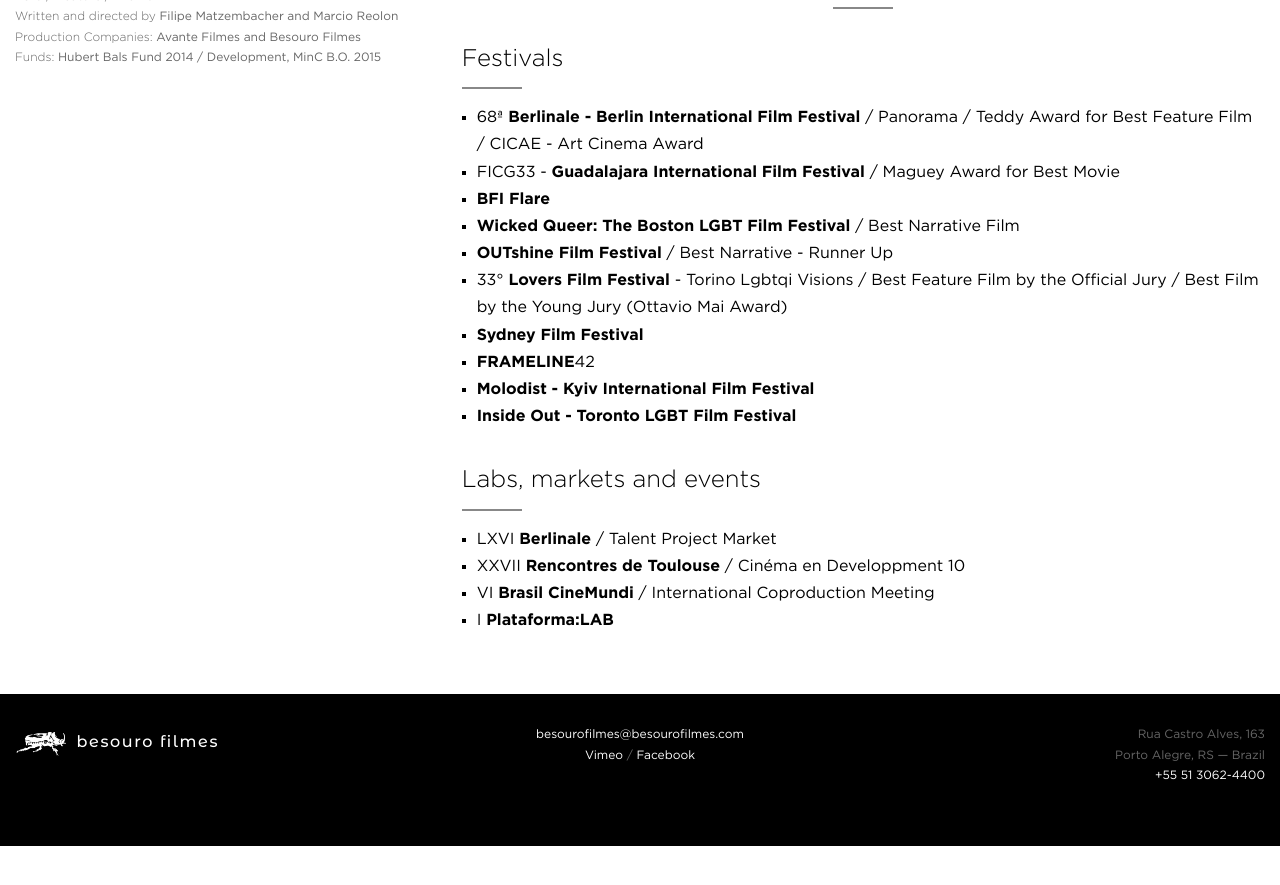
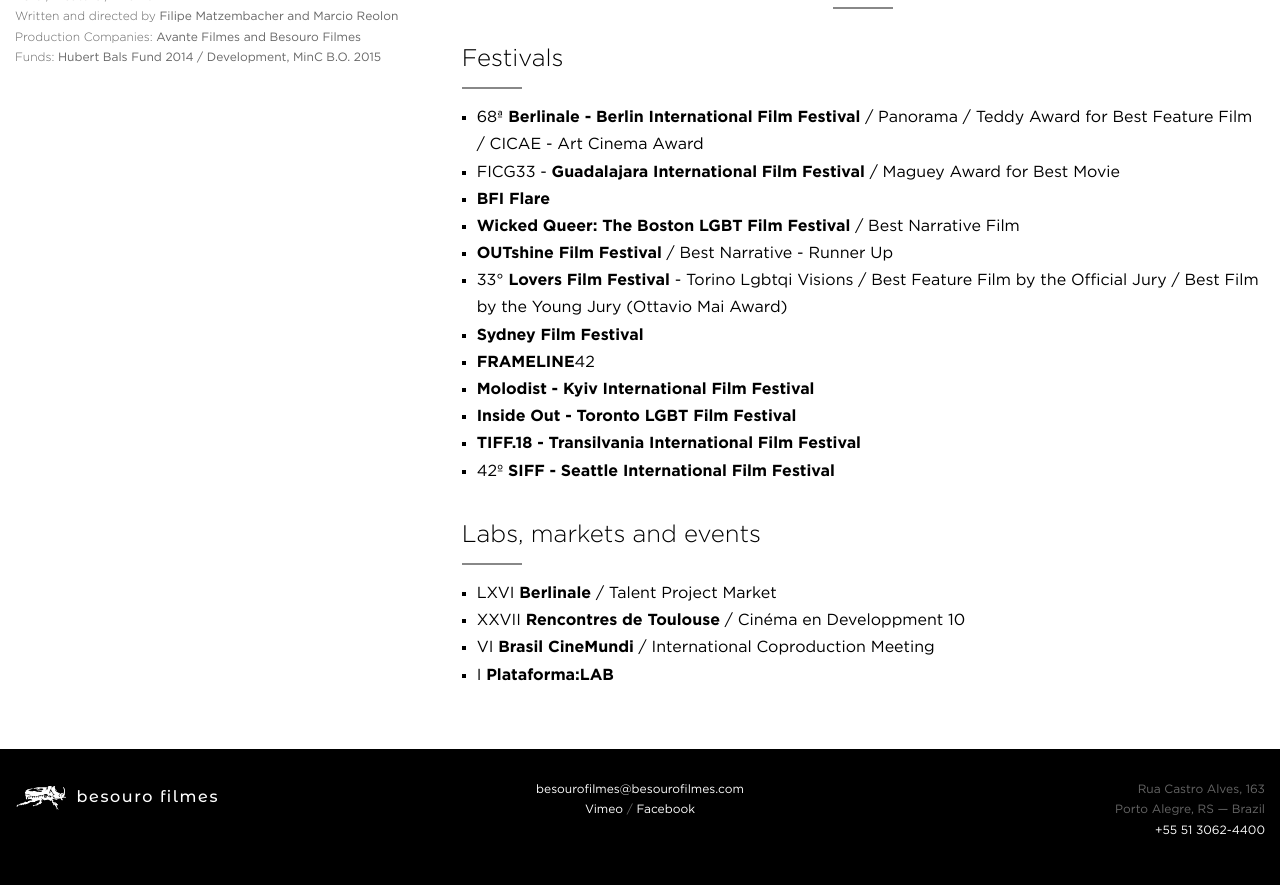
Before and after one commit to arthrfrts/besouro, a Jekyll site: the page built from _projects/hard-paint.md, in a window 1280 px wide and 900 px high, scrolled down 953 px. Shown: the top 885 px of the window. Built offline with Jekyll 4.4.1, drawn with Linux system fonts in a browser that asks for light colours; before the commit the page ends 1799 px from its top, so only the background shows below that.

Commit message:
Updated Hard Paint

```diff
--- a/_projects/hard-paint.md
+++ b/_projects/hard-paint.md
@@ -38,6 +38,8 @@
 * **FRAMELINE**42
 * **Molodist - Kyiv International Film Festival**
 * **Inside Out - Toronto LGBT Film Festival**
+* **TIFF.18 - Transilvania International Film Festival**
+* 42º **SIFF - Seattle International Film Festival**
 
 ## Labs, markets and events
 * LXVI **Berlinale** / Talent Project Market
```
